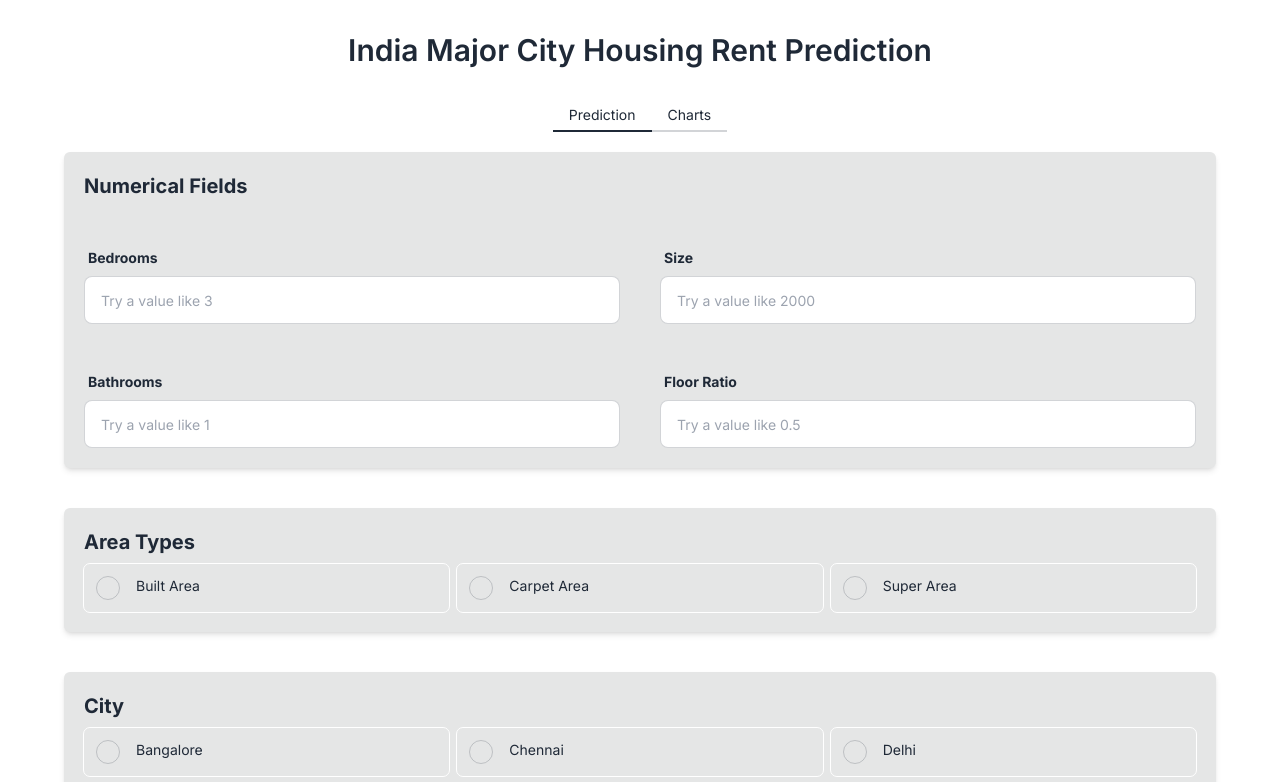
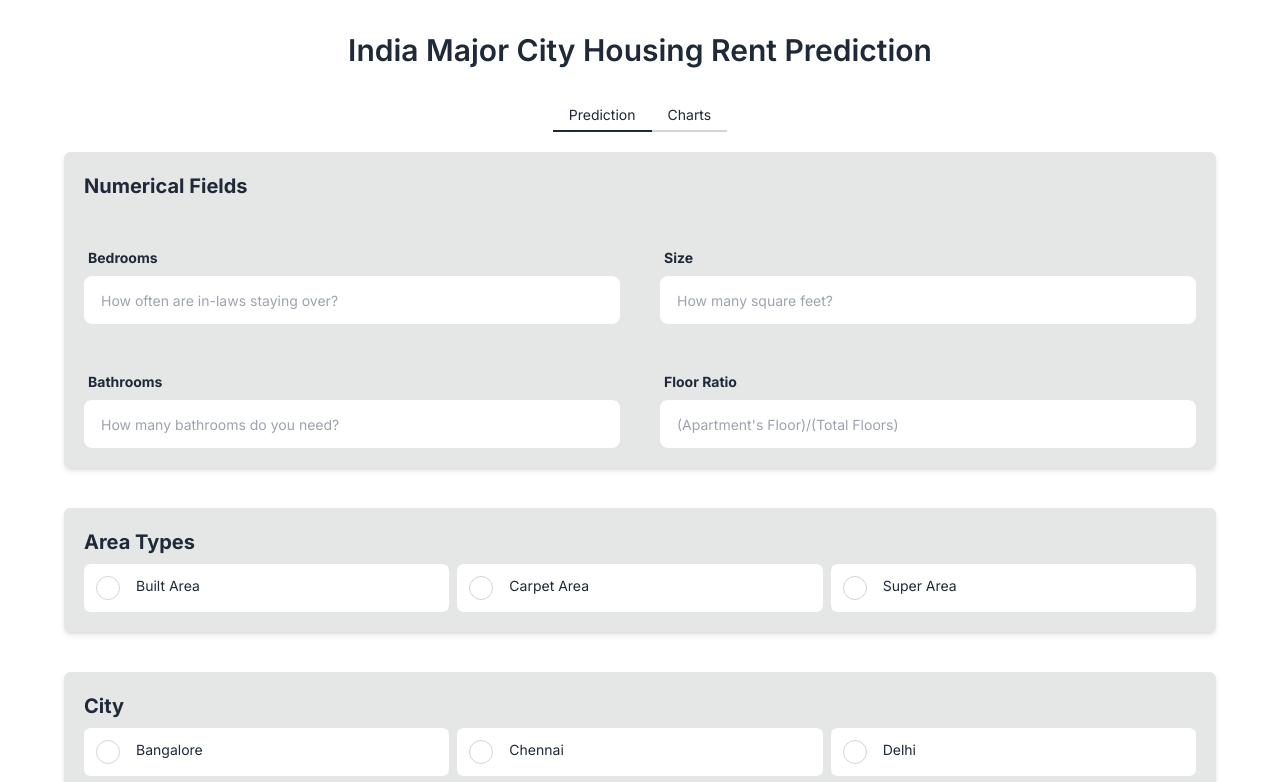
Before and after one commit to andrewscoding2018/ECS111_Project, a Next.js app: page / in a window 1280 px wide. Shown: the top 782 px of the page. Built offline with nearby package versions, Linux system fonts and the light colour scheme.

Commit message:
Small frontend updates

```diff
--- a/app/Charts.tsx
+++ b/app/Charts.tsx
@@ -86,7 +86,7 @@ const Charts = () => {
           <a
             key={index}
             href={`#${index + 1}`}
-            className="btn btn-xs"
+            className="btn btn-md"
             onClick={() => setActiveIndex(index)}
           >
             {index + 1}
--- a/app/MultiSelect.tsx
+++ b/app/MultiSelect.tsx
@@ -20,7 +20,7 @@ const MultiSelect = ({
   return (
     <label
       key={index}
-      className="form-control flex p-0 outline outline-1	bg-base-300 hover:brightness-90 outline-base-100 rounded-md"
+      className="form-control flex p-0 outline outline-1	bg-base-100 hover:brightness-90 outline-base-300 rounded-md"
     >
       <div className="flex p-3 rounded">
         <input
--- a/app/NumInput.tsx
+++ b/app/NumInput.tsx
@@ -9,7 +9,7 @@ interface Props {
 
 const NumInput = ({ name, placeholder, displayName, handleChange }: Props) => {
   return (
-    <label className="form-control ">
+    <label className="form-control">
       <div className="label">
         <span className="label-text font-bold">{displayName}</span>
       </div>
@@ -18,7 +18,7 @@ const NumInput = ({ name, placeholder, displayName, handleChange }: Props) => {
         name={name}
         placeholder={placeholder}
         onChange={handleChange}
-        className="text-sm input input-bordered"
+        className="text-sm input outline-base-400 outline-1"
       />
     </label>
   );
--- a/app/page.tsx
+++ b/app/page.tsx
@@ -182,25 +182,25 @@ const Home: React.FC = () => {
             </div>
             <NumInput
               name={numericalFields[0]}
-              placeholder={"Try a value like 3"}
+              placeholder={"How often are in-laws staying over?"}
               handleChange={handleChange}
               displayName="Bedrooms"
             />
             <NumInput
               name={numericalFields[1]}
-              placeholder={"Try a value like 2000"}
+              placeholder={"How many square feet?"}
               handleChange={handleChange}
               displayName="Size"
             />
             <NumInput
               name={numericalFields[2]}
-              placeholder={"Try a value like 1"}
+              placeholder={"How many bathrooms do you need?"}
               handleChange={handleChange}
               displayName="Bathrooms"
             />
             <NumInput
               name={numericalFields[3]}
-              placeholder={"Try a value like 0.5"}
+              placeholder={"(Apartment's Floor)/(Total Floors)"}
               handleChange={handleChange}
               displayName="Floor Ratio"
             />
```
